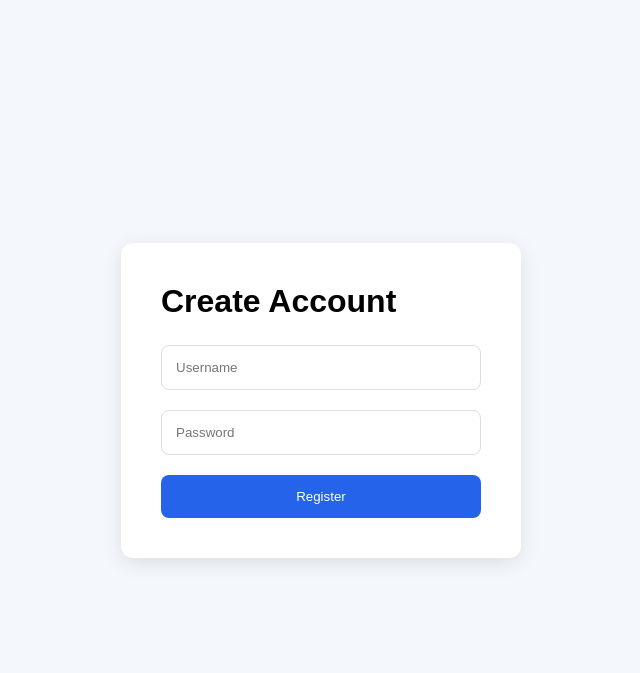
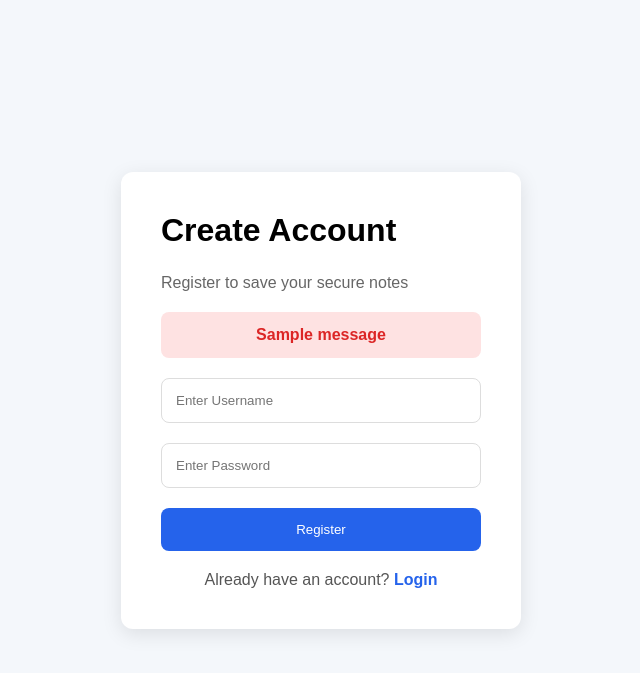
Before and after one commit to parangi21/NoteVault, a Flask app: page /register in a window 1280 px wide. Shown: the top 673 px of the page, without its empty margins (319-959 px from the left). Run offline with Flask 3, Linux system fonts and the light colour scheme; one stand-in notice (Sample message) is shown; parts of the project's set-up code (start-up, migrations or seed data) failed here and were passed over.

```diff
--- a/app.py
+++ b/app.py
@@ -38,7 +38,7 @@ app.secret_key = "secret123"
 # ADMIN CREDENTIALS
 
 ADMIN_USERNAME = "Parshan"
-ADMIN_PASSWORD = "18may"
+ADMIN_PASSWORD = "18_may26"
 
 # HOME PAGE
 
--- a/static/style.css
+++ b/static/style.css
@@ -119,11 +119,15 @@ button{
     gap:20px;
 }
 
-.note-card{
-    background:white;
-    padding:25px;
-    border-radius:12px;
-    box-shadow:0 5px 15px rgba(0,0,0,0.1);
+.note-card p{
+
+    white-space: pre-wrap;
+
+    word-wrap: break-word;
+
+    line-height: 1.7;
+
+    margin-top: 15px;
 }
 
 .note-card h2{
@@ -173,3 +177,106 @@ table td{
     margin-bottom:15px;
     text-align:center;
 }
+.subtitle{
+    color:#666;
+    margin-bottom:20px;
+}
+
+.flash-message{
+
+    background:#fee2e2;
+    color:#dc2626;
+
+    padding:14px;
+
+    border-radius:8px;
+
+    margin-bottom:20px;
+
+    text-align:center;
+
+    font-weight:bold;
+}
+
+.auth-footer{
+
+    margin-top:20px;
+
+    text-align:center;
+
+    color:#555;
+}
+
+.auth-footer a{
+
+    color:#2563eb;
+
+    text-decoration:none;
+
+    font-weight:bold;
+}
+.subtitle{
+
+    color:#666;
+
+    margin-bottom:20px;
+}
+
+.flash-message{
+
+    background:#fee2e2;
+
+    color:#dc2626;
+
+    padding:14px;
+
+    border-radius:8px;
+
+    margin-bottom:20px;
+
+    text-align:center;
+
+    font-weight:bold;
+}
+
+.auth-footer{
+
+    margin-top:20px;
+
+    text-align:center;
+
+    color:#555;
+}
+
+.auth-footer a{
+
+    color:#2563eb;
+
+    text-decoration:none;
+
+    font-weight:bold;
+}
+
+.password-box{
+
+    position:relative;
+}
+
+.toggle-password{
+
+    position:absolute;
+
+    right:15px;
+
+    top:15px;
+
+    cursor:pointer;
+
+    font-size:18px;
+}
+textarea{
+
+    min-height: 140px;
+
+    resize: vertical;
+}
--- a/templates/register.html
+++ b/templates/register.html
@@ -1,12 +1,27 @@
 <!DOCTYPE html>
-<html>
+<html lang="en">
+
 <head>
-    <title>Register</title>
 
-    <link rel="stylesheet"
-    href="{{ url_for('static', filename='style.css') }}">
+    <meta charset="UTF-8">
+
+    <meta
+        name="viewport"
+        content="width=device-width, initial-scale=1.0"
+    >
+
+    <title>Register | NoteVault</title>
+
+    <link
+        rel="stylesheet"
+        href="{{ url_for('static', filename='style.css') }}"
+    >
+
 </head>
+
 <body>
+
+    <!-- REGISTER CONTAINER -->
 
     <div class="auth-container">
 
@@ -14,31 +29,74 @@
 
             <h1>Create Account</h1>
 
+            <p class="subtitle">
+                Register to save your secure notes
+            </p>
+
+            <!-- FLASH MESSAGES -->
+
+            {% with messages = get_flashed_messages() %}
+
+                {% if messages %}
+
+                    {% for message in messages %}
+
+                        <div class="flash-message">
+
+                            {{ message }}
+
+                        </div>
+
+                    {% endfor %}
+
+                {% endif %}
+
+            {% endwith %}
+
+            <!-- REGISTER FORM -->
+
             <form method="POST">
 
                 <input
                     type="text"
                     name="username"
-                placeholder="Username"
+                    placeholder="Enter Username"
+                    minlength="4"
                     required
                 >
 
                 <input
                     type="password"
                     name="password"
-                placeholder="Password"
+                    placeholder="Enter Password"
+                    minlength="6"
                     required
                 >
 
                 <button type="submit">
+
                     Register
+
                 </button>
 
             </form>
+
+            <!-- FOOTER -->
+
+            <div class="auth-footer">
+
+                Already have an account?
+
+                <a href="/login">
+                    Login
+                </a>
+
+            </div>
 
         </div>
 
     </div>
 
 </body>
+
 </html>
```
Also changed, not shown: templates/login.html (+60 -3 lines). Lines whose indentation alone changed are shown as unchanged.
